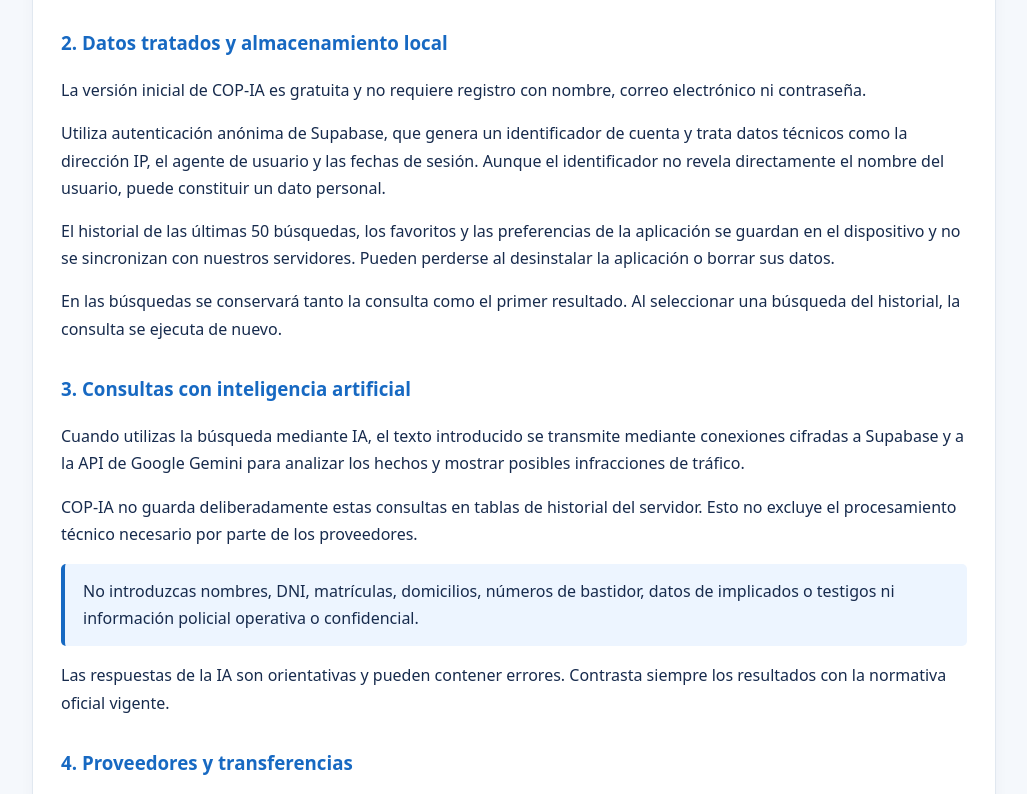
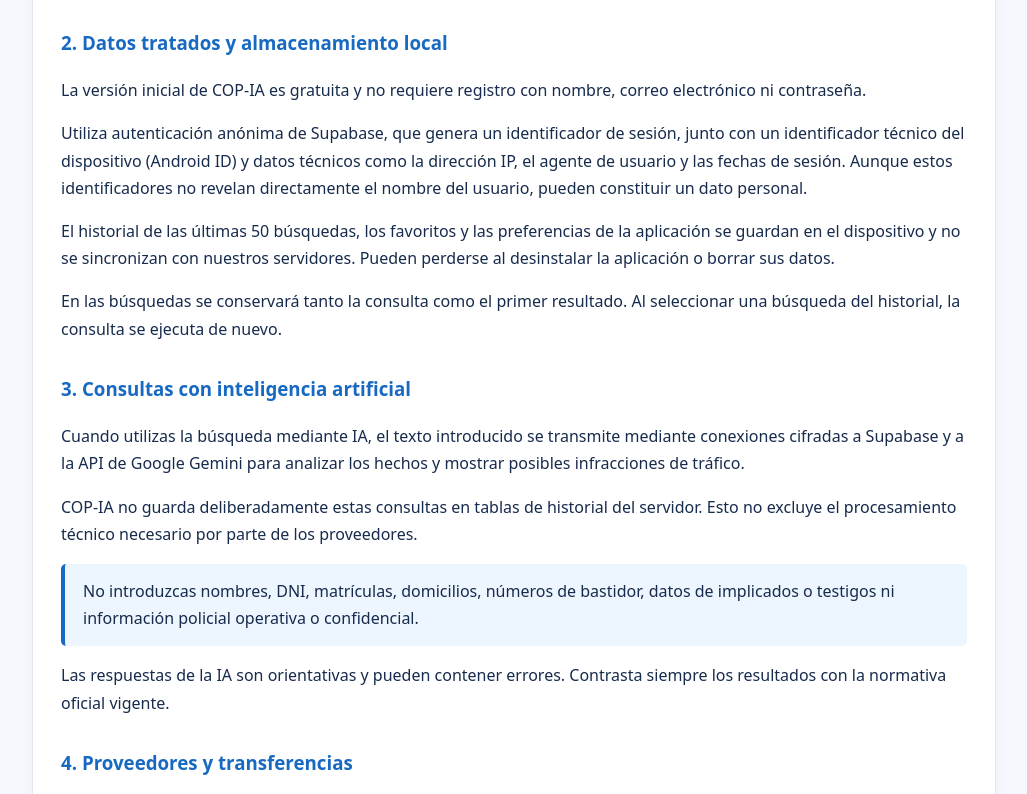
Before and after one commit to KodingSolutionsProject/cop-ia, a plain HTML site: page index.html in a window 1280 px wide. Shown: the part 1264-2058 px from the top of the page, without its empty margins (126-1153 px from the left). Drawn offline with Linux system fonts and the light colour scheme.

Commit message:
Update index.html

```diff
--- a/index.html
+++ b/index.html
@@ -158,10 +158,11 @@
         correo electrónico ni contraseña.
       </p>
       <p>
-        Utiliza autenticación anónima de Supabase, que genera un identificador de cuenta
-        y trata datos técnicos como la dirección IP, el agente de usuario y las fechas de sesión.
-        Aunque el identificador no revela directamente el nombre del usuario, puede constituir
-        un dato personal.
+        Utiliza autenticación anónima de Supabase, que genera un identificador de sesión,
+        junto con un identificador técnico del dispositivo (Android ID) y datos técnicos
+        como la dirección IP, el agente de usuario y las fechas de sesión.
+        Aunque estos identificadores no revelan directamente el nombre del usuario,
+        pueden constituir un dato personal.
       </p>
       <p>
         El historial de las últimas 50 búsquedas, los favoritos y las preferencias de la
@@ -248,8 +249,9 @@
         diferentes conforme a las condiciones de los proveedores.
       </p>
       <p>
-        Los identificadores anónimos también se utilizan para gestionar y contabilizar los límites
-        periódicos de consultas con inteligencia artificial asociados a cada instalación. Al tratarse de un
+        Los identificadores de sesión y del dispositivo también se utilizan para gestionar y contabilizar
+        los límites periódicos de consultas con inteligencia artificial asociados a cada dispositivo,
+        evitando reinicios indebidos del cupo tras desinstalar la aplicación. Al tratarse de un
         servicio gratuito respaldado por proveedores externos de pago, el responsable se reserva el derecho de
         modificar los cupos o suspender y limitar temporalmente el acceso a las consultas con IA en
         cualquier momento por motivos técnicos, operativos o de control de facturación, manteniendo operativa
```
